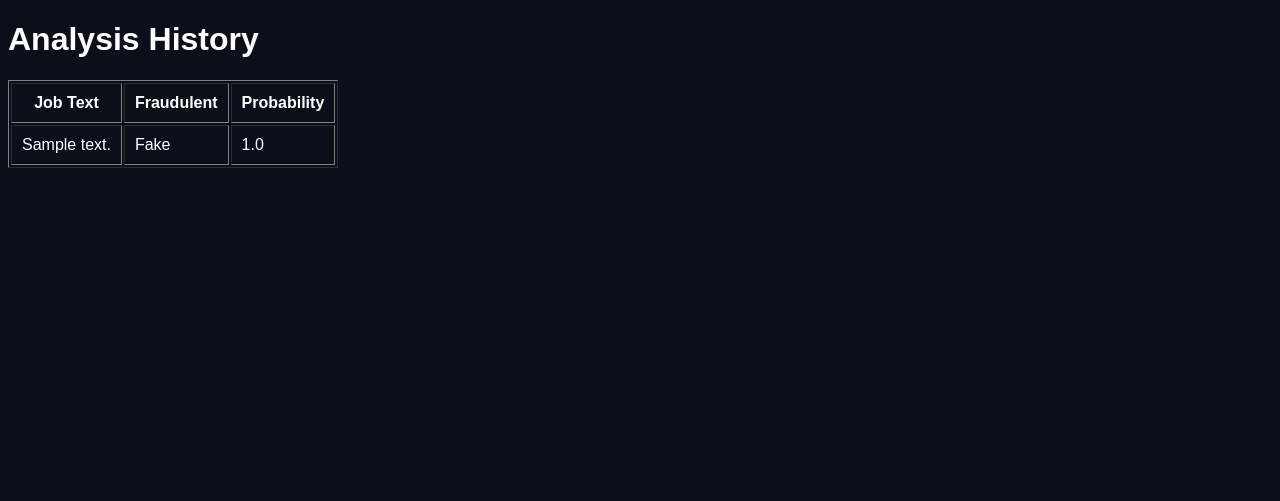
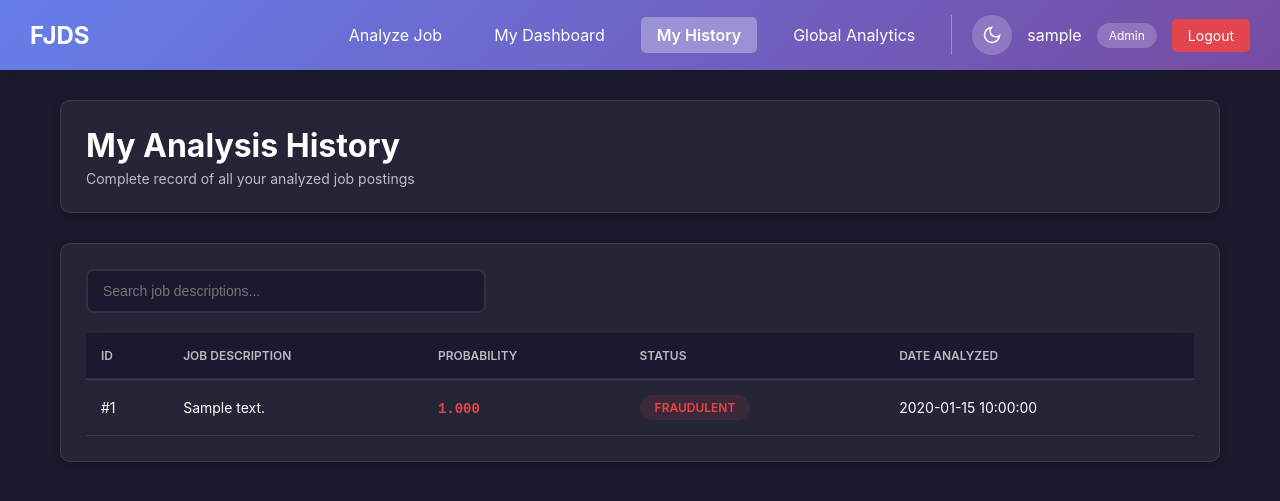
Before and after one commit to Shanny254/Fake-Job-Detection-System, a Django app: page /history/ in a window 1280 px wide. Shown: the top 501 px of the page. Run offline with Django 5.2, Linux system fonts and the light colour scheme; a user stored in the database is signed in; tables that the repository leaves empty hold one stand-in row (values such as "Sample post").

Commit message:
base template

```diff
--- a/backend/detector/templates/detector/history.html
+++ b/backend/detector/templates/detector/history.html
@@ -1,42 +1,168 @@
-<!DOCTYPE html>
-<html>
-<head>
-<title>History</title>
-</head>
+{% extends 'detector/base.html' %}
 
-<body style="background:#0B0F1A;color:white;font-family:Arial">
+{% block title %}My History - FJDS{% endblock %}
 
-<h1>Analysis History</h1>
+{% block extra_css %}
+<style>
+    .search-box {
+        margin-bottom: 20px;
+    }
 
-<table border="1" cellpadding="10">
+    .search-box input {
+        width: 100%;
+        max-width: 400px;
+        padding: 12px 15px;
+        border: 2px solid var(--border-color);
+        border-radius: 8px;
+        font-size: 14px;
+        background: var(--bg-secondary);
+        color: var(--text-primary);
+        transition: border-color 0.3s;
+    }
 
-<tr>
-<th>Job Text</th>
-<th>Fraudulent</th>
-<th>Probability</th>
-</tr>
+    .search-box input:focus {
+        outline: none;
+        border-color: #667eea;
+    }
 
-{% for job in jobs %}
+    .history-table {
+        width: 100%;
+        border-collapse: collapse;
+    }
 
-<tr>
+    .history-table th {
+        background: var(--bg-secondary);
+        padding: 15px;
+        text-align: left;
+        font-size: 12px;
+        color: var(--text-secondary);
+        text-transform: uppercase;
+        border-bottom: 2px solid var(--border-color);
+        font-weight: 600;
+    }
 
-<td>{{job.job_text|truncatewords:15}}</td>
+    .history-table td {
+        padding: 15px;
+        border-bottom: 1px solid var(--border-color);
+        font-size: 14px;
+        color: var(--text-primary);
+    }
 
-<td>
-{% if job.fraudulent == 1 %}
-Fake
-{% else %}
-Real
-{% endif %}
-</td>
+    .history-table tr:hover {
+        background: var(--bg-secondary);
+    }
 
-<td>{{job.probability}}</td>
+    .status-badge {
+        padding: 5px 15px;
+        border-radius: 15px;
+        font-size: 12px;
+        font-weight: 600;
+        display: inline-block;
+    }
 
-</tr>
+    .status-badge.fake {
+        background: rgba(239, 68, 68, 0.1);
+        color: #ef4444;
+    }
 
-{% endfor %}
+    .status-badge.legit {
+        background: rgba(16, 185, 129, 0.1);
+        color: #10b981;
+    }
 
-</table>
+    .probability {
+        font-weight: 600;
+        font-family: 'Courier New', monospace;
+    }
 
-</body>
-</html>
+    .no-data {
+        text-align: center;
+        padding: 60px 20px;
+        color: var(--text-muted);
+    }
+
+    .no-data h3 {
+        margin-bottom: 10px;
+        color: var(--text-secondary);
+    }
+</style>
+{% endblock %}
+
+{% block content %}
+<div class="page-header">
+    <h1>My Analysis History</h1>
+    <p>Complete record of all your analyzed job postings</p>
+</div>
+
+<div class="card">
+    <div class="search-box">
+        <input type="text" id="searchInput" placeholder="Search job descriptions..." onkeyup="searchTable()">
+    </div>
+
+    {% if jobs %}
+    <table class="history-table" id="historyTable">
+        <thead>
+            <tr>
+                <th>ID</th>
+                <th>Job Description</th>
+                <th>Probability</th>
+                <th>Status</th>
+                <th>Date Analyzed</th>
+            </tr>
+        </thead>
+        <tbody>
+            {% for job in jobs %}
+            <tr>
+                <td>#{{ job.id }}</td>
+                <td>{{ job.job_text|truncatewords:15 }}</td>
+                <td>
+                    <span class="probability" style="color: {% if job.fraudulent == 1 %}#ef4444{% else %}#10b981{% endif %}">
+                        {{ job.probability|floatformat:3 }}
+                    </span>
+                </td>
+                <td>
+                    {% if job.fraudulent == 1 %}
+                    <span class="status-badge fake">FRAUDULENT</span>
+                    {% else %}
+                    <span class="status-badge legit">LEGITIMATE</span>
+                    {% endif %}
+                </td>
+                <td>{{ job.created_at|date:"Y-m-d H:i:s" }}</td>
+            </tr>
+            {% endfor %}
+        </tbody>
+    </table>
+    {% else %}
+    <div class="no-data">
+        <h3>No Analysis History</h3>
+        <p>Start analyzing job postings to see results here</p>
+    </div>
+    {% endif %}
+</div>
+{% endblock %}
+
+{% block extra_js %}
+<script>
+    function searchTable() {
+        const input = document.getElementById('searchInput');
+        const filter = input.value.toLowerCase();
+        const table = document.getElementById('historyTable');
+
+        if (!table) return;
+
+        const rows = table.getElementsByTagName('tr');
+
+        for (let i = 1; i < rows.length; i++) {
+            const jobText = rows[i].getElementsByTagName('td')[1];
+            if (jobText) {
+                const textValue = jobText.textContent || jobText.innerText;
+                if (textValue.toLowerCase().indexOf(filter) > -1) {
+                    rows[i].style.display = '';
+                } else {
+                    rows[i].style.display = 'none';
+                }
+            }
+        }
+    }
+</script>
+{% endblock %}
```
